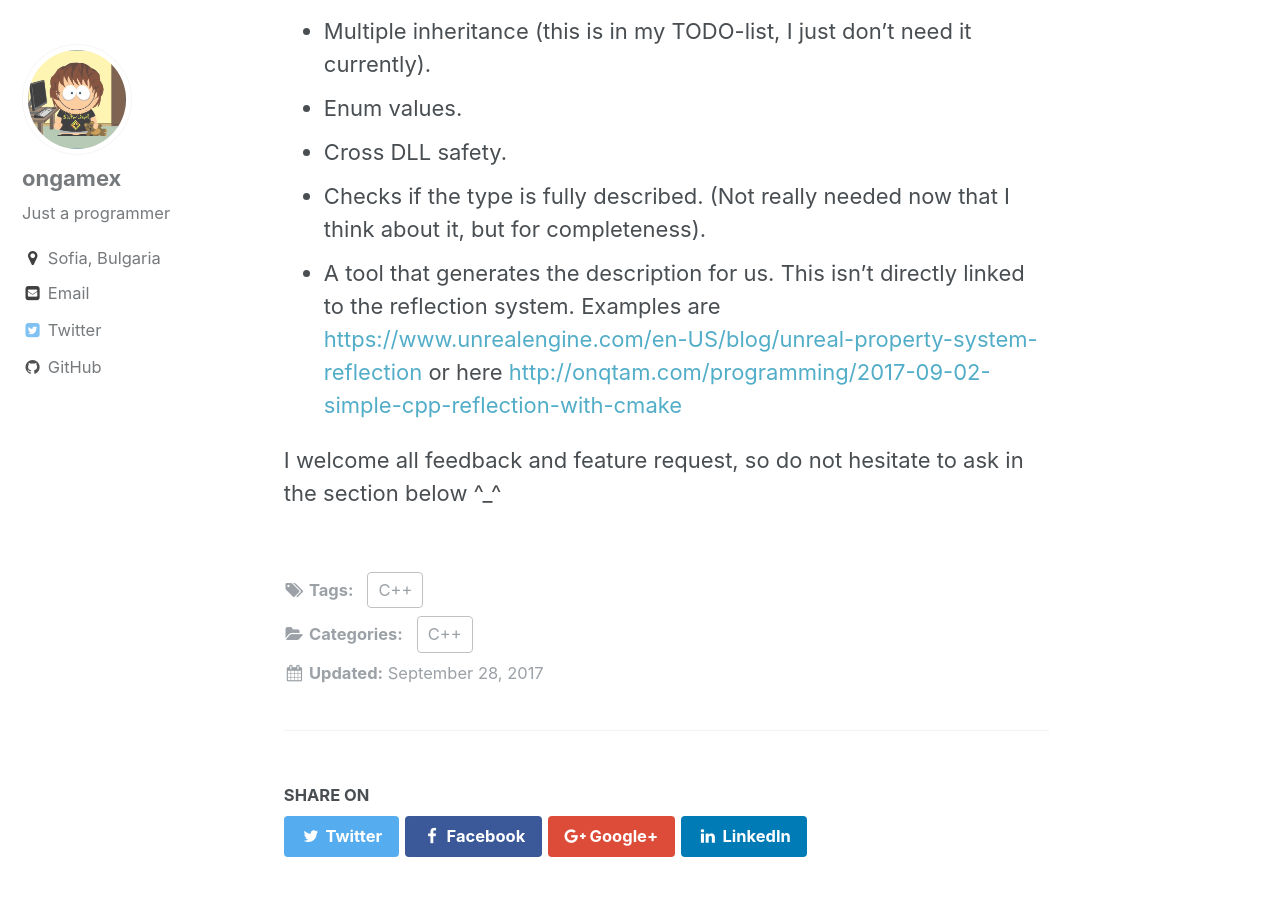
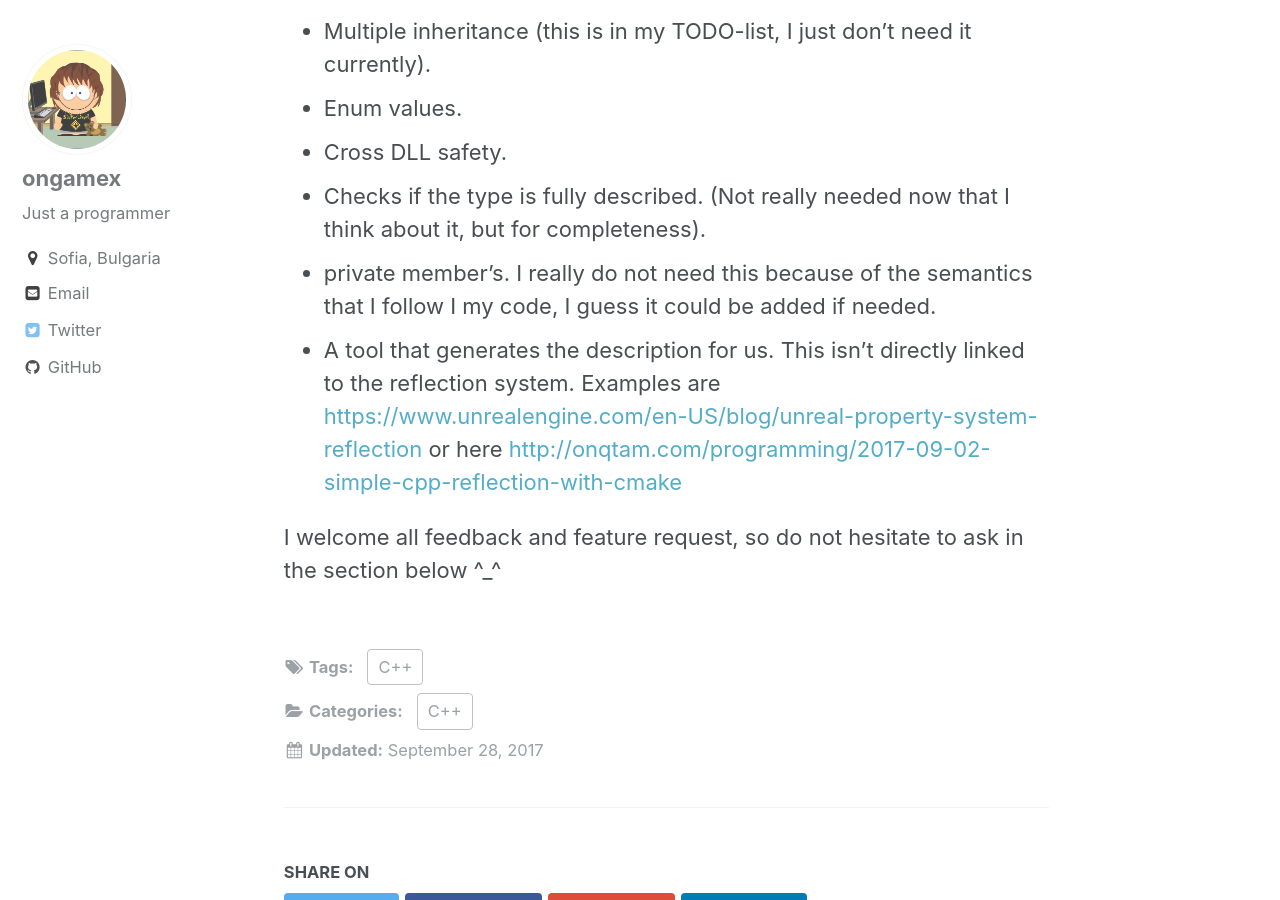
Before and after one commit to ongamex/ongamex.github.io, a Jekyll site: the page built from _posts/2017-29-09-cpp.reflections.md, in a window 1280 px wide and 900 px high, scrolled down 3375 px. Built offline with Jekyll 4.4.1, drawn with Linux system fonts in a browser that asks for light colours; comment, search, counter and statistics services are not loaded.

Commit message:
- updated reflections article

```diff
--- a/_posts/2017-29-09-cpp.reflections.md
+++ b/_posts/2017-29-09-cpp.reflections.md
@@ -87,6 +87,7 @@ Future improvements:
 * Enum values.
 * Cross DLL safety.
 * Checks if the type is fully described. (Not really needed now that I think about it, but for completeness).
+* private member's. I really do not need this because of the semantics that I follow I my code, I guess it could be added if needed.
 * A tool that generates the description for us. This isn't directly linked to the reflection system. Examples are
 [https://www.unrealengine.com/en-US/blog/unreal-property-system-reflection](https://www.unrealengine.com/en-US/blog/unreal-property-system-reflection) or here
 [http://onqtam.com/programming/2017-09-02-simple-cpp-reflection-with-cmake](http://onqtam.com/programming/2017-09-02-simple-cpp-reflection-with-cmake)
```
